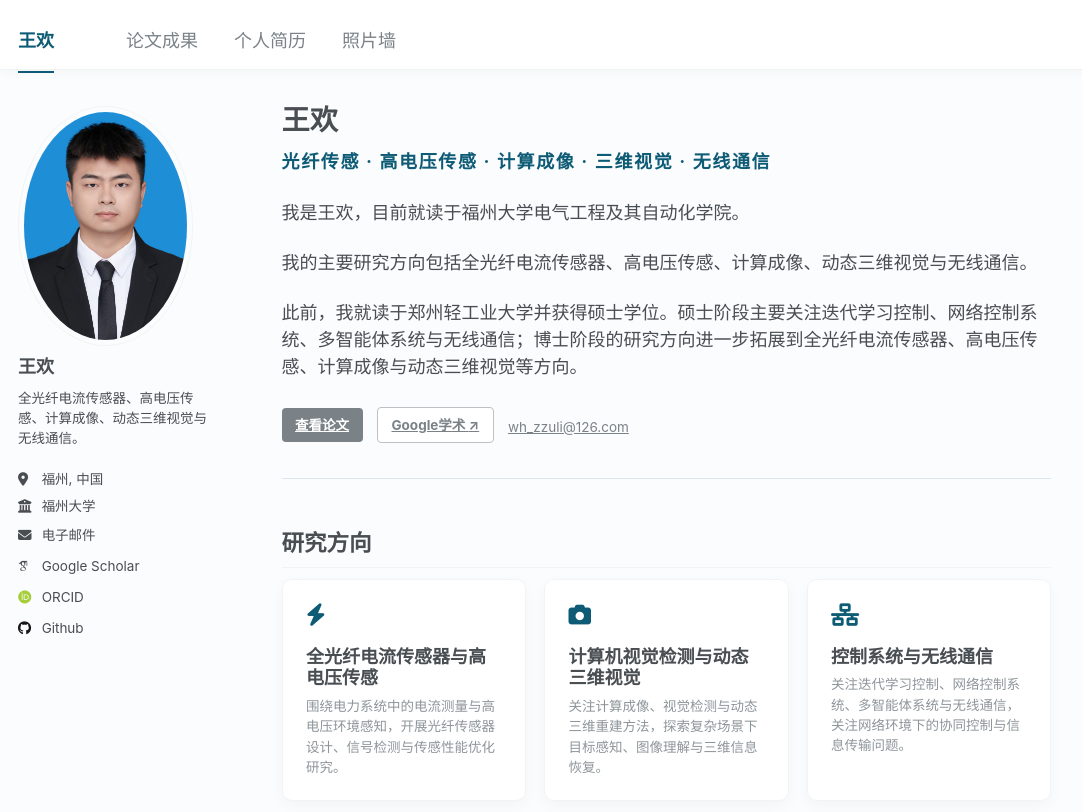
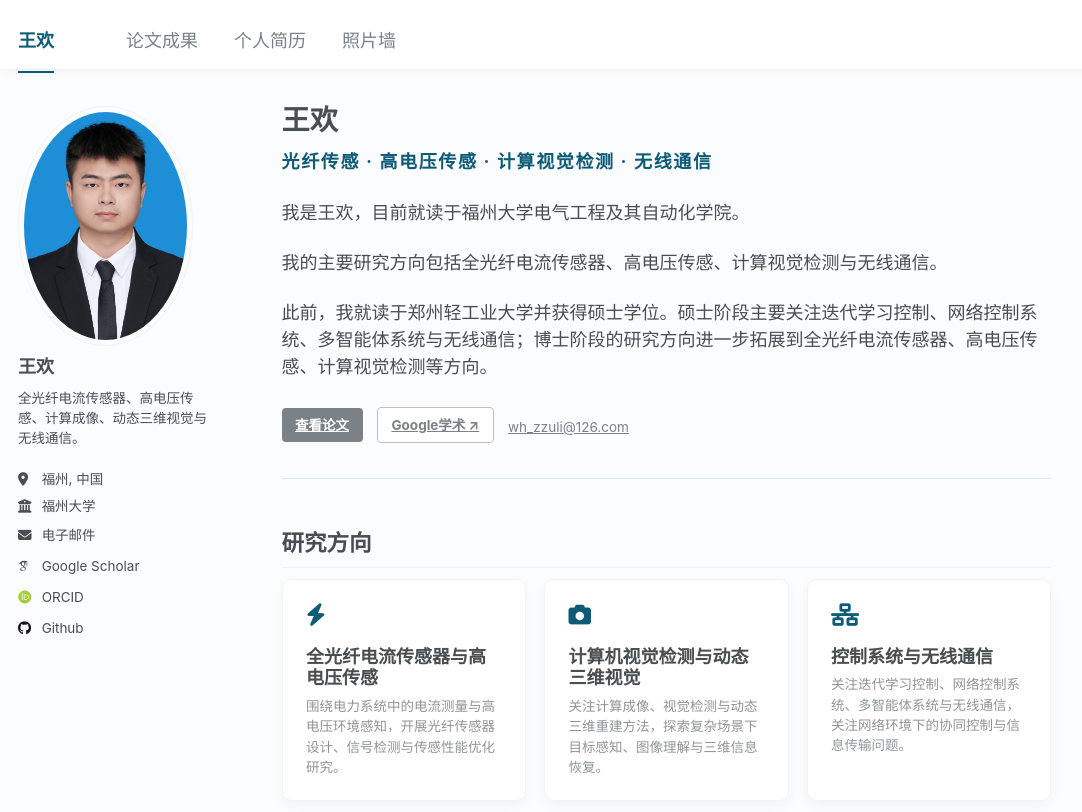
Before and after one commit to 1xiaowang1/Introduction, a Jekyll site: the page built from _pages/about.md, in a window 1280 px wide and 900 px high. Shown: the top 812 px of the window, without its empty margins (0-1082 px from the left). Built offline with Jekyll 4.4.1, drawn with Linux system fonts in a browser that asks for light colours; some web fonts are replaced.

Commit message:
个人简历

```diff
--- a/_pages/about.md
+++ b/_pages/about.md
@@ -2,7 +2,7 @@
 layout: single
 permalink: /
 title: "王欢"
-excerpt: "硕士阶段主要研究迭代学习控制、网络控制系统、多智能体系统与无线通信；博士阶段主要研究计算机视觉检测、动态三维视觉、无线通信、全光纤电流传感器与高电压技术。"
+excerpt: "硕士阶段主要研究迭代学习控制、网络控制系统、多智能体系统与无线通信；博士阶段主要研究计算机视觉检测、无线通信、全光纤电流传感器与高电压技术。"
 author_profile: true
 redirect_from:
   - /about/
@@ -10,10 +10,10 @@ redirect_from:
 ---
 
 <div class="home-intro">
-  <p class="home-intro__eyebrow">光纤传感 · 高电压传感 · 计算成像 · 三维视觉 · 无线通信</p>
+  <p class="home-intro__eyebrow">光纤传感 · 高电压传感 · 计算视觉检测 · 无线通信</p>
   <p class="page__lead">我是王欢，目前就读于福州大学电气工程及其自动化学院。</p>
-  <p>我的主要研究方向包括全光纤电流传感器、高电压传感、计算成像、动态三维视觉与无线通信。</p>
-  <p>此前，我就读于郑州轻工业大学并获得硕士学位。硕士阶段主要关注迭代学习控制、网络控制系统、多智能体系统与无线通信；博士阶段的研究方向进一步拓展到全光纤电流传感器、高电压传感、计算成像与动态三维视觉等方向。</p>
+  <p>我的主要研究方向包括全光纤电流传感器、高电压传感、计算视觉检测与无线通信。</p>
+  <p>此前，我就读于郑州轻工业大学并获得硕士学位。硕士阶段主要关注迭代学习控制、网络控制系统、多智能体系统与无线通信；博士阶段的研究方向进一步拓展到全光纤电流传感器、高电压传感、计算视觉检测等方向。</p>
  <div class="home-intro__actions">
     <a class="btn btn--primary" href="/publications/" data-page-navigation>查看论文</a>
     <a class="btn btn--inverse" href="https://scholar.google.com/citations?user=o_OqWwcAAAAJ&hl=zh-CN" target="_blank" rel="noopener noreferrer">Google学术 <span aria-hidden="true">↗</span></a>
```
Also changed, not shown: _publications/dou_optics_express_2025.md (deleted, +0 -21 lines).
